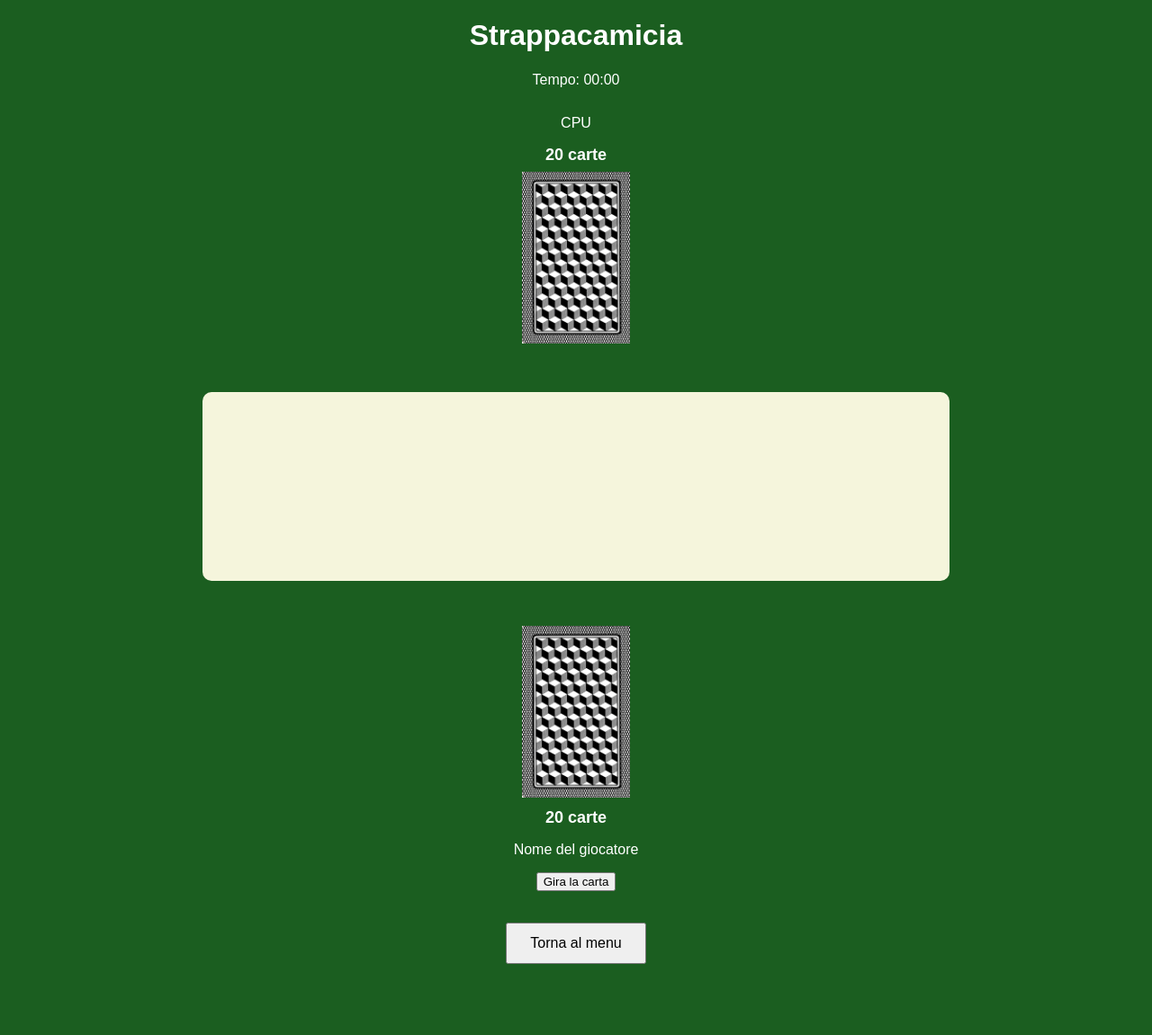
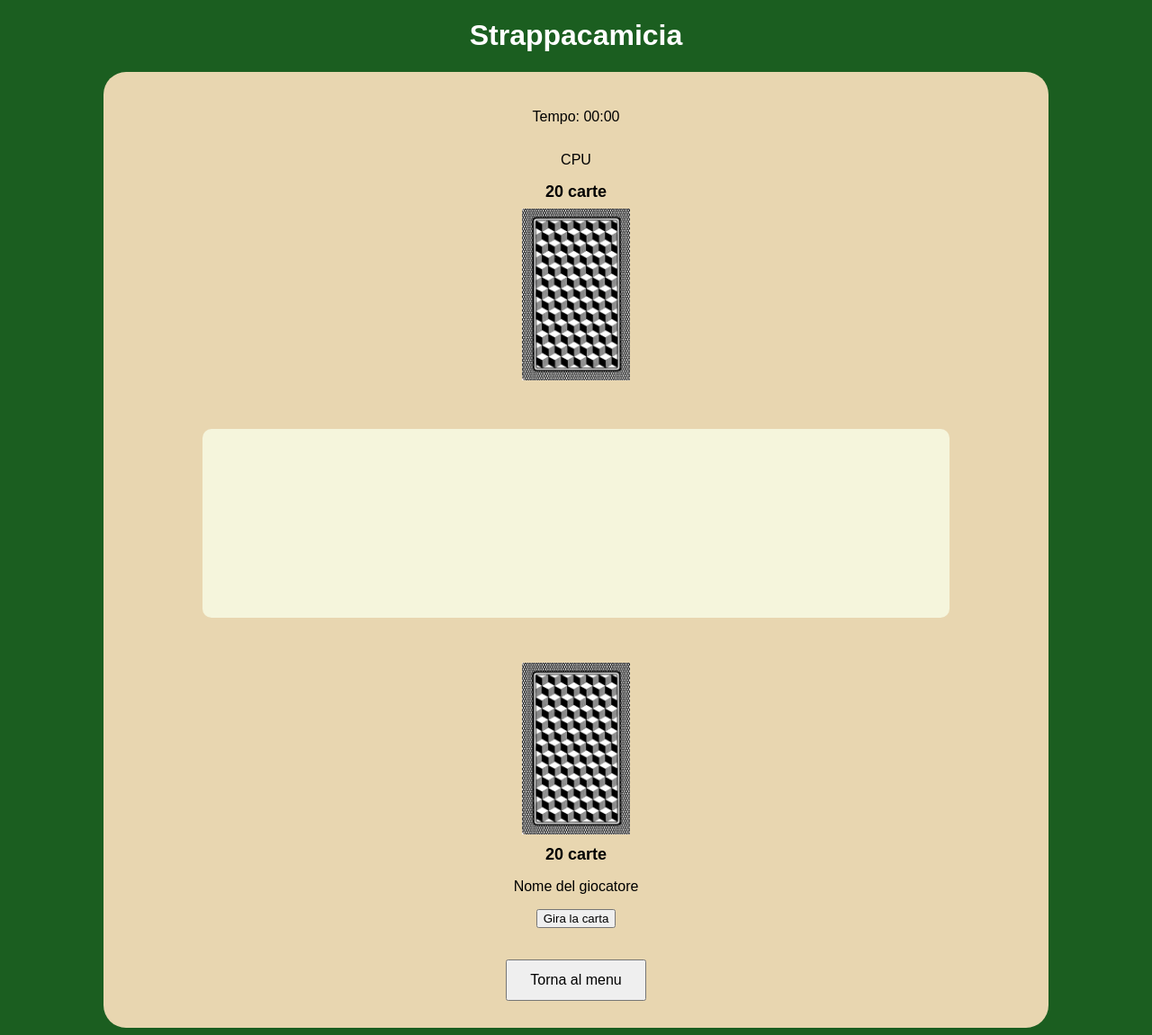
Before and after one commit to FlavioPiff/progetto_strappacamicia_piferi, a PHP site: page /gioco.html in a window 1280 px wide. Shown: the whole page at 90% size. Before the commit the page ends 1072 px from the top, so only its background shows below. Run offline with PHP 8.4, Linux system fonts and the light colour scheme.

Commit message:
Modifiche grafiche

```diff
--- a/gioco.html
+++ b/gioco.html
@@ -11,7 +11,7 @@
         <h1>Strappacamicia</h1>
             <div class="tavolo">
 
-                <p>Tempo: <span id="cronometro">00:00</span></p>
+                <p class="tempo">Tempo: <span id="cronometro">00:00</span></p>
                 <div id="risultatoPartita">
                     <p id="testoRisultato"></p>
                     <a href="gioco.html">
--- a/stile.css
+++ b/stile.css
@@ -9,6 +9,14 @@ body {
     width: 90%;
     max-width: 1000px;
     margin: 0 auto;
+
+    background-color: #e8d6b0; /*in questo modo creo il grande pannello beige centrale*/
+    color: black; /*rende nere le scritte dentro il pannello*/
+
+    border-radius: 25px; /*arrotonda gli angoli*/
+    padding: 25px; /*crea dello spazio interno*/
+
+    position: relative; /*lo userò per posizionare il cronometro in alto a destra*/
 }
 
 .cpu {
```
